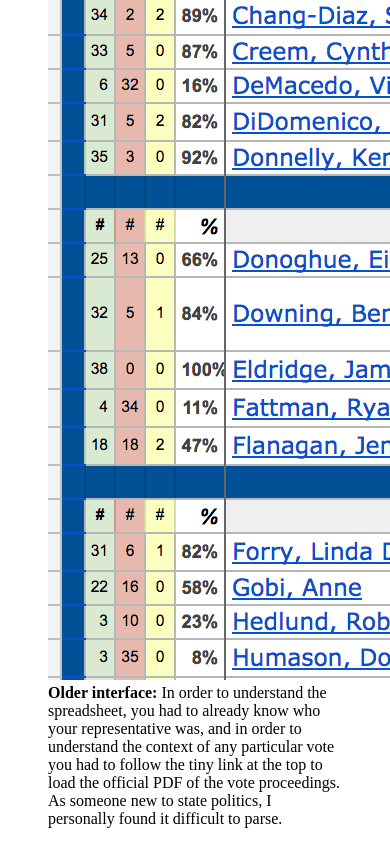
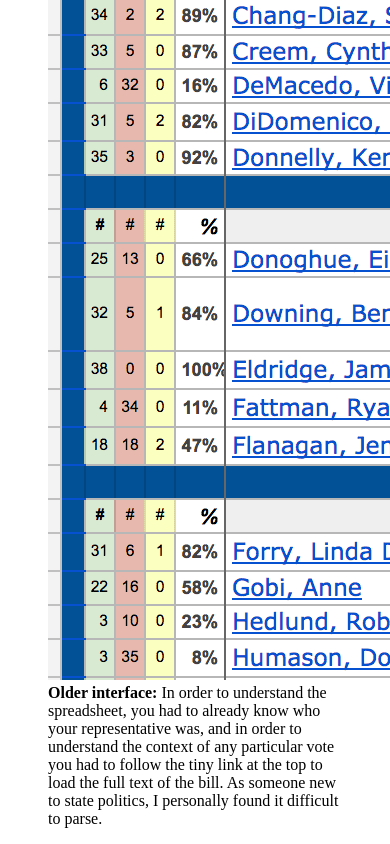
Before and after one commit to aholachek/aholachek.github.io, a Gatsby site: page /portfolio/progressiveMass in a window 390 px wide. Shown: the part 1051-1895 px from the top of the page. Built offline with nearby package versions, Linux system fonts and the light colour scheme; Gatsby itself is replaced by a stand-in of ours.

Commit message:
fix mobile

```diff
--- a/src/pages/portfolio/progressiveMass/index.js
+++ b/src/pages/portfolio/progressiveMass/index.js
@@ -60,8 +60,8 @@ class ProgressiveMassPage extends Component {
                 <b>Older interface:</b> In order to understand the spreadsheet,
                 you had to already know who your representative was, and in
                 order to understand the context of any particular vote you had
-                to follow the tiny link at the top to load the official PDF of
-                the vote proceedings. As someone new to state politics, I
+                to follow the tiny link at the top to load the full text of the bill.
+                As someone new to state politics, I
                 personally found it difficult to parse.{' '}
               </figcaption>
             </figure>
```
Also changed, not shown: src/styles/pages/presentation_list.scss (+4 -3 lines).
